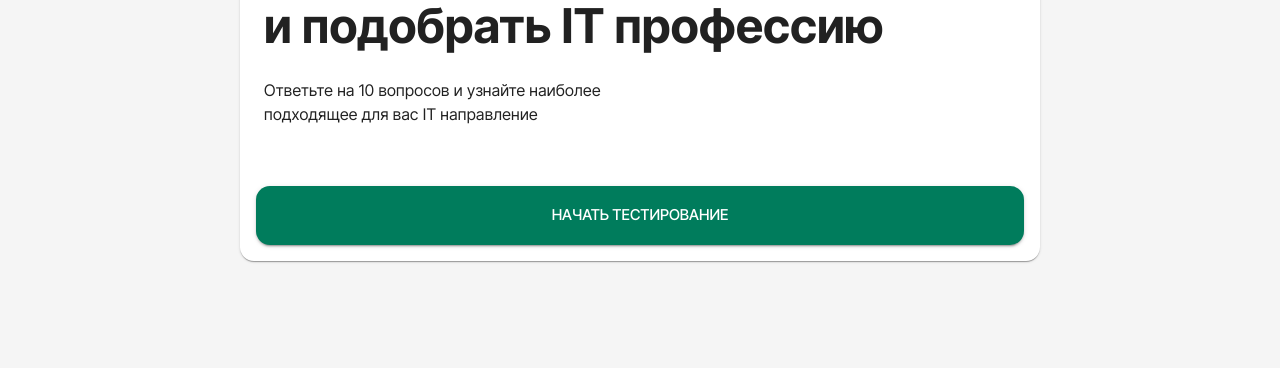
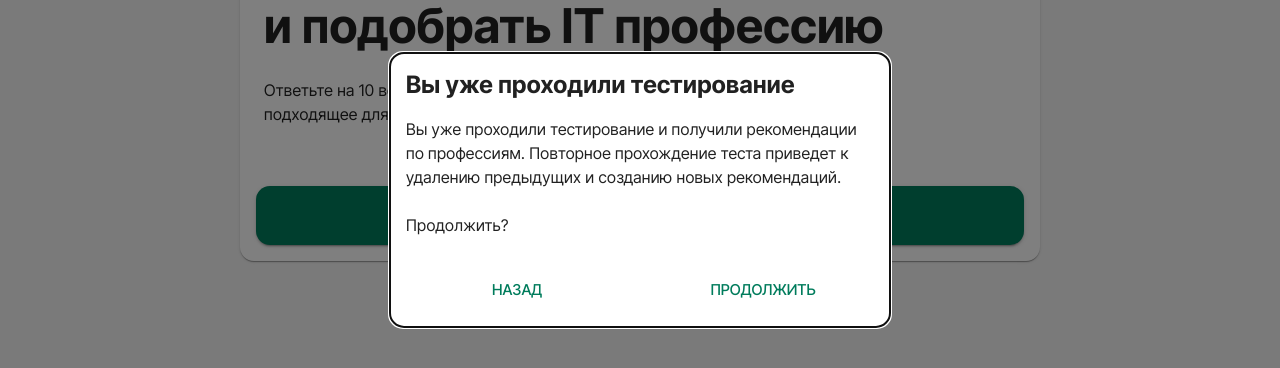
Before and after one commit to belousovnia/bootcamp_frontend, a React (Vite) app: page /survey in a window 1280 px wide. Shown: the part 210-578 px from the top of the page. Built offline with nearby package versions, Linux system fonts and the light colour scheme; no server answers; sample sign-in values are in the browser's storage.

Commit message:
Добавил модальное окно для случая, когда пользователь проходит тест несколько раз

```diff
--- a/src/features/survey/components/SurveyFinishCard/SurveyFinishCard.tsx
+++ b/src/features/survey/components/SurveyFinishCard/SurveyFinishCard.tsx
@@ -18,7 +18,7 @@ export const SurveyFinishCard = () => {
     <SurveyCard component="section">
       <Box component="header" p={3} pb={0}>
         <Typography variant="h3" component="h1">
-          Поздравляем! <br /> вы успешно прошли тест
+          Поздравляем! <br /> Вы успешно прошли тест 🦖
         </Typography>
       </Box>
       <CardContent>Результаты теста ждут вас на странице рекомендаций</CardContent>
--- a/src/features/survey/components/SurveyStartCard/SurveyStartCard.tsx
+++ b/src/features/survey/components/SurveyStartCard/SurveyStartCard.tsx
@@ -1,12 +1,48 @@
 import { useSurveyResultsStore } from '@features/survey/hooks';
-import { Box, Button, CardActions, CardContent, Typography } from '@mui/material';
-import { MouseEventHandler } from 'react';
+import {
+  Backdrop,
+  Box,
+  Button,
+  Card,
+  CardActions,
+  CardContent,
+  CardHeader,
+  Fade,
+  Modal,
+  styled,
+  Typography,
+} from '@mui/material';
+import { MouseEventHandler, useCallback, useEffect, useState } from 'react';
 import { useNavigate } from 'react-router-dom';
 import { SurveyCard } from '../SurveyCard';
+import { useCurrentUserProfile } from '@features/users/hooks/useCurrentUserProfile';
+
+const StyledModalCard = styled(Card)`
+  position: absolute;
+  top: 50%;
+  left: 50%;
+  transform: translate(-50%, -50%);
+  max-width: 500px;
+  width: 100%;
+`;
 
 export const SurveyStartCard = () => {
   const navigate = useNavigate();
   const setSurveyState = useSurveyResultsStore((state) => state.setSurveyState);
+  const [confirmSurveyRepeatModalOpen, setConfirmSurveyRepeatModalOpen] = useState(false);
+  const { profile } = useCurrentUserProfile();
+  const [isSurveyRepeatConfirmed, setIsSurveyRepeatConfirmed] = useSurveyResultsStore(
+    (state) => [state.isSurveyRepeatConfirmed, state.setSurveyRepeatConfirmed],
+  );
+
+  const alreadyHasRecommendations =
+    profile?.professionId !== null && !isSurveyRepeatConfirmed;
+
+  useEffect(() => {
+    if (alreadyHasRecommendations) {
+      setConfirmSurveyRepeatModalOpen(true);
+    }
+  }, [alreadyHasRecommendations]);
 
   const handleStartSurvey: MouseEventHandler<HTMLButtonElement> = (e) => {
     setSurveyState('in-progress');
@@ -15,7 +51,13 @@ export const SurveyStartCard = () => {
     e.preventDefault();
   };
 
+  const handleModalAcceptance = useCallback(() => {
+    setIsSurveyRepeatConfirmed(true);
+    setConfirmSurveyRepeatModalOpen(false);
+  }, [navigate, setSurveyState]);
+
   return (
+    <>
       <SurveyCard component="section">
         <Box component="header" p={3}>
           <Typography variant="h3" component="h1">
@@ -40,5 +82,54 @@ export const SurveyStartCard = () => {
           </Button>
         </CardActions>
       </SurveyCard>
+      <Modal
+        aria-labelledby="transition-modal-title"
+        aria-describedby="transition-modal-description"
+        open={confirmSurveyRepeatModalOpen}
+        onClose={() => handleModalAcceptance()}
+        closeAfterTransition
+        BackdropComponent={Backdrop}
+        BackdropProps={{
+          timeout: 500,
+        }}
+      >
+        <Fade in={confirmSurveyRepeatModalOpen}>
+          <StyledModalCard>
+            <CardHeader title="Вы уже проходили тестирование" sx={{ pb: 0 }} />
+            <CardContent>
+              <Typography id="transition-modal-description" sx={{ mt: 0 }}>
+                Вы уже проходили тестирование и получили рекомендации по профессиям.
+                Повторное прохождение теста приведет к удалению предыдущих и cозданию
+                новых рекомендаций. <br />
+                <br />
+                Продолжить?
+              </Typography>
+            </CardContent>
+            <CardActions>
+              <Button
+                variant="text"
+                color="primary"
+                size="large"
+                fullWidth
+                sx={{ py: 2 }}
+                onClick={() => navigate(-1)}
+              >
+                Назад
+              </Button>
+              <Button
+                variant="text"
+                color="primary"
+                size="large"
+                fullWidth
+                sx={{ py: 2 }}
+                onClick={handleModalAcceptance}
+              >
+                Продолжить
+              </Button>
+            </CardActions>
+          </StyledModalCard>
+        </Fade>
+      </Modal>
+    </>
   );
 };
--- a/src/features/survey/hooks/useSurveyResultsStore.ts
+++ b/src/features/survey/hooks/useSurveyResultsStore.ts
@@ -6,6 +6,7 @@ export interface SurveyResultsState {
   surveyId: Survey['surveyId'] | null;
   error: string | null;
   surveyState: 'not-active' | 'in-progress' | 'completed';
+  isSurveyRepeatConfirmed: boolean;
   answers: {
     // Ключи - это questionId, а значения answerId
     [key: number]: number;
@@ -19,6 +20,7 @@ const initialState: SurveyResultsState = {
   error: null,
   surveyState: 'not-active',
   answers: [],
+  isSurveyRepeatConfirmed: false,
   currentStep: 0,
 };
 
@@ -26,6 +28,7 @@ interface Actions {
   setSurveyState: (surveyState: SurveyResultsState['surveyState']) => void;
   setCurrentStep: (step: SurveyResultsState['currentStep']) => void;
   setStepAnswer: (questionId: number, answerId: number) => void;
+  setSurveyRepeatConfirmed: (isConfirmed: boolean) => void;
   reset: () => void;
 }
 
@@ -44,6 +47,8 @@ export const useSurveyResultsStore = create<SurveyResultsState & Actions>()(
             },
           }));
         },
+        setSurveyRepeatConfirmed: (isConfirmed) =>
+          set({ isSurveyRepeatConfirmed: isConfirmed }),
         reset: () => set(initialState),
       }),
       {
```
Lines whose indentation alone changed are shown as unchanged.
